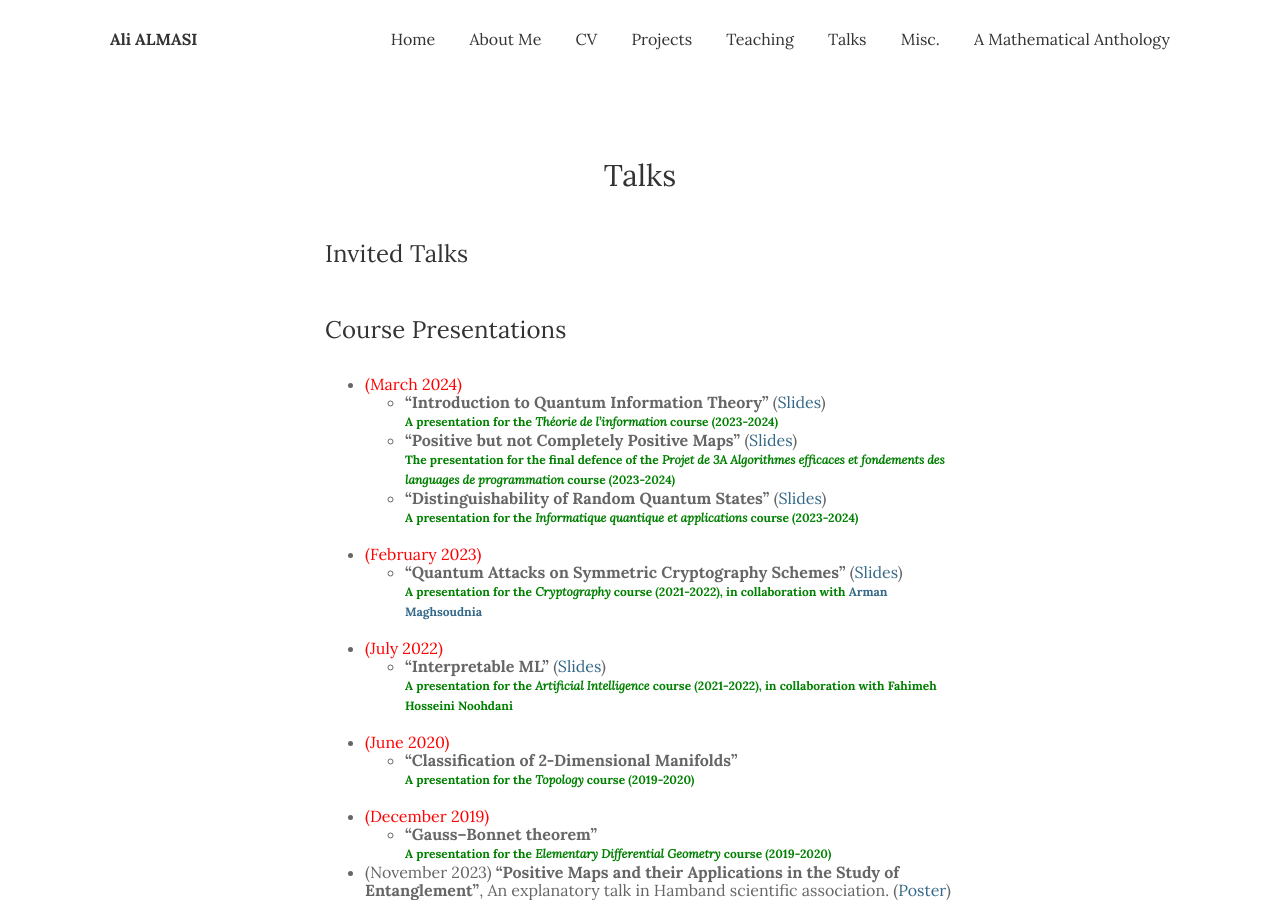
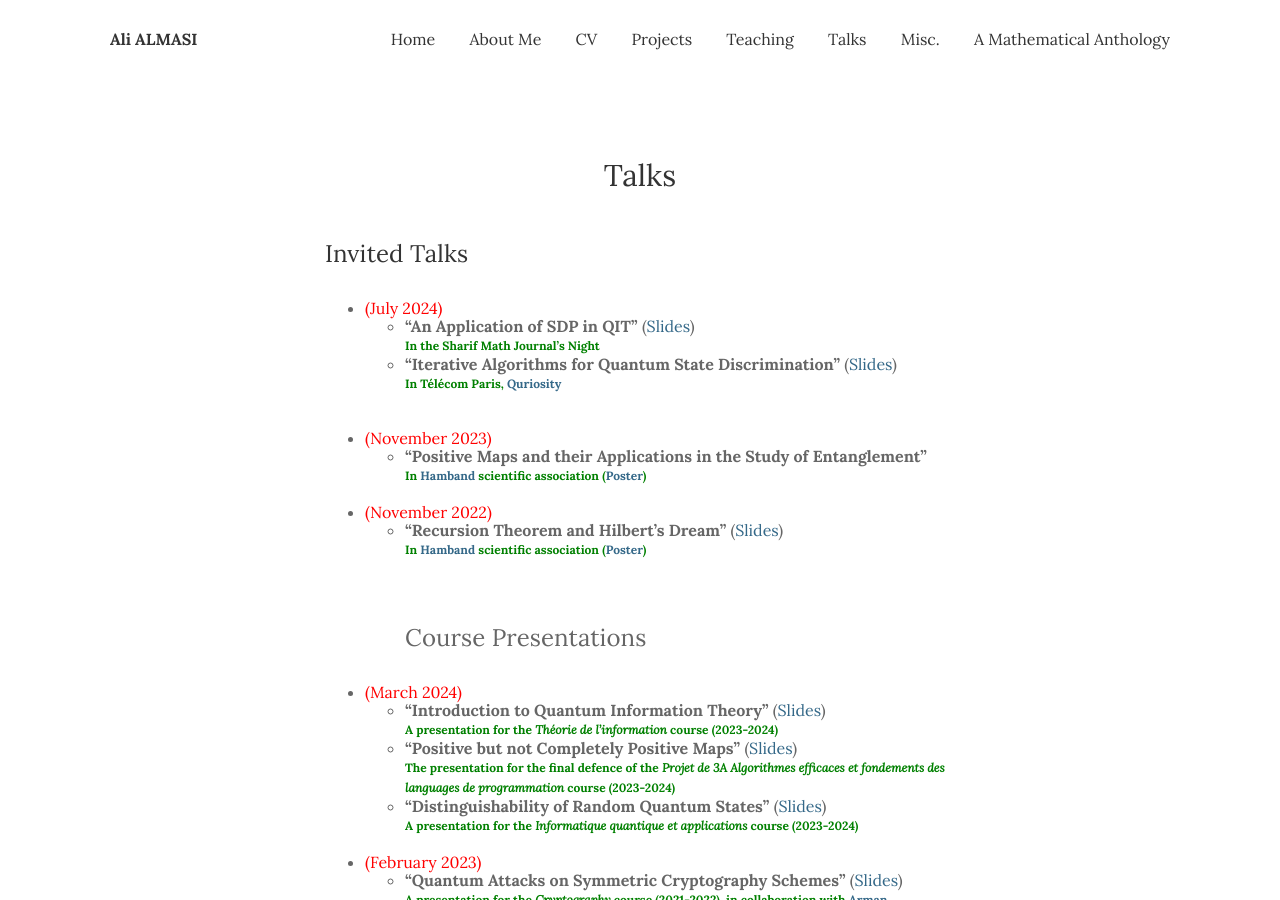
Before and after one commit to ali-almasi/ali-almasi.github.io, a Jekyll site: the page built from _pages/5_talks.md, in a window 1280 px wide and 900 px high. Built offline with Jekyll 4.4.1, drawn with Linux system fonts in a browser that asks for light colours.

Commit message:
Update 5_talks.md

```diff
--- a/_pages/5_talks.md
+++ b/_pages/5_talks.md
@@ -5,7 +5,24 @@ permalink: /talks/
 image:
 ---
 ### Invited Talks
-
+-  <span style="color:red">(July 2024)</span>\
+    -   **"An Application of SDP in QIT"** ([Slides](/assets/talks_materials/Intro_QIT/Intro_to_QIT.pdf))\
+      <span style="color:green;font-weight:700;font-size:12px">
+    In the Sharif Math Journal's Night</span>
+    -   **"Iterative Algorithms for Quantum State Discrimination"** ([Slides](/assets/projects_materials/pncp/PnCP_defence.pdf))\
+      <span style="color:green;font-weight:700;font-size:12px">
+    In Télécom Paris, [Quriosity](https://quriosity.telecom-paris.fr/)</span>
+<br/><br/>
+-  <span style="color:red">(November 2023)</span>\
+    -   **"Positive Maps and their Applications in the Study of Entanglement"**\
+      <span style="color:green;font-weight:700;font-size:12px">
+    In [Hamband](https://hamband.math.sharif.edu/wiki/%D8%AF%D8%A7%D9%86%D8%B4%D9%86%D8%A7%D9%85%D9%87) scientific association ([Poster](/assets/talks_materials/Posters/Recursion.jpg))</span>
+<br/><br/>
+ -  <span style="color:red">(November 2022)</span>\
+    -   **"Recursion Theorem and Hilbert's Dream"** ([Slides](/assets/talks_materials/Intro_QIT/Intro_to_QIT.pdf))\
+      <span style="color:green;font-weight:700;font-size:12px">
+    In [Hamband](https://hamband.math.sharif.edu/wiki/%D8%AF%D8%A7%D9%86%D8%B4%D9%86%D8%A7%D9%85%D9%87) scientific association ([Poster](/assets/talks_materials/Posters/Recursion.jpg))</span>
+    <br/><br/>
 ### Course Presentations
 -  <span style="color:red">(March 2024)</span>\
     -   **"Introduction to Quantum Information Theory"** ([Slides](/assets/talks_materials/Intro_QIT/Intro_to_QIT.pdf))\
```
